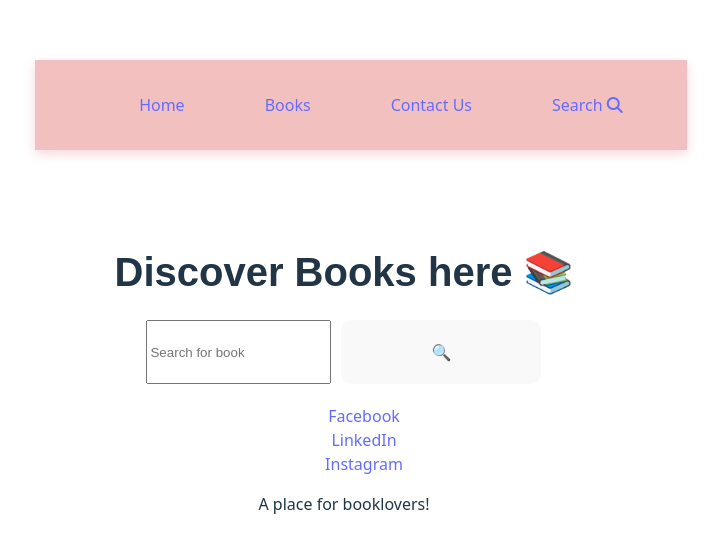
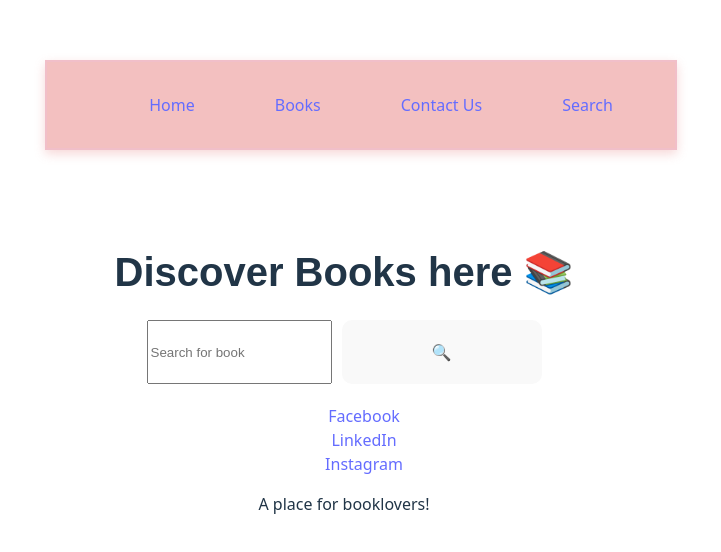
Before and after one commit to Nehac210401/exam, a React (Vite) app in the folder Exam-project/: page /books in a window 1280 px wide. Shown: the part 104-656 px from the top of the page, without its empty margins (296-1017 px from the left). Built offline with nearby package versions, Linux system fonts and the light colour scheme.

Commit message:
updated header

```diff
--- a/Exam-project/src/components/Header.jsx
+++ b/Exam-project/src/components/Header.jsx
@@ -7,7 +7,8 @@ function Header() {
     {name: "Home", path: "/"},
     {name: "Books", path: "/books"},
     {name : "Contact Us", path: "/contact"},
-    {name : "Search", path :"/search", icon: "fa-solid fa-magnifying-glass"},
+    {name: "Search", path: "/books" },
+
   ];
   return (
     <header>
```
